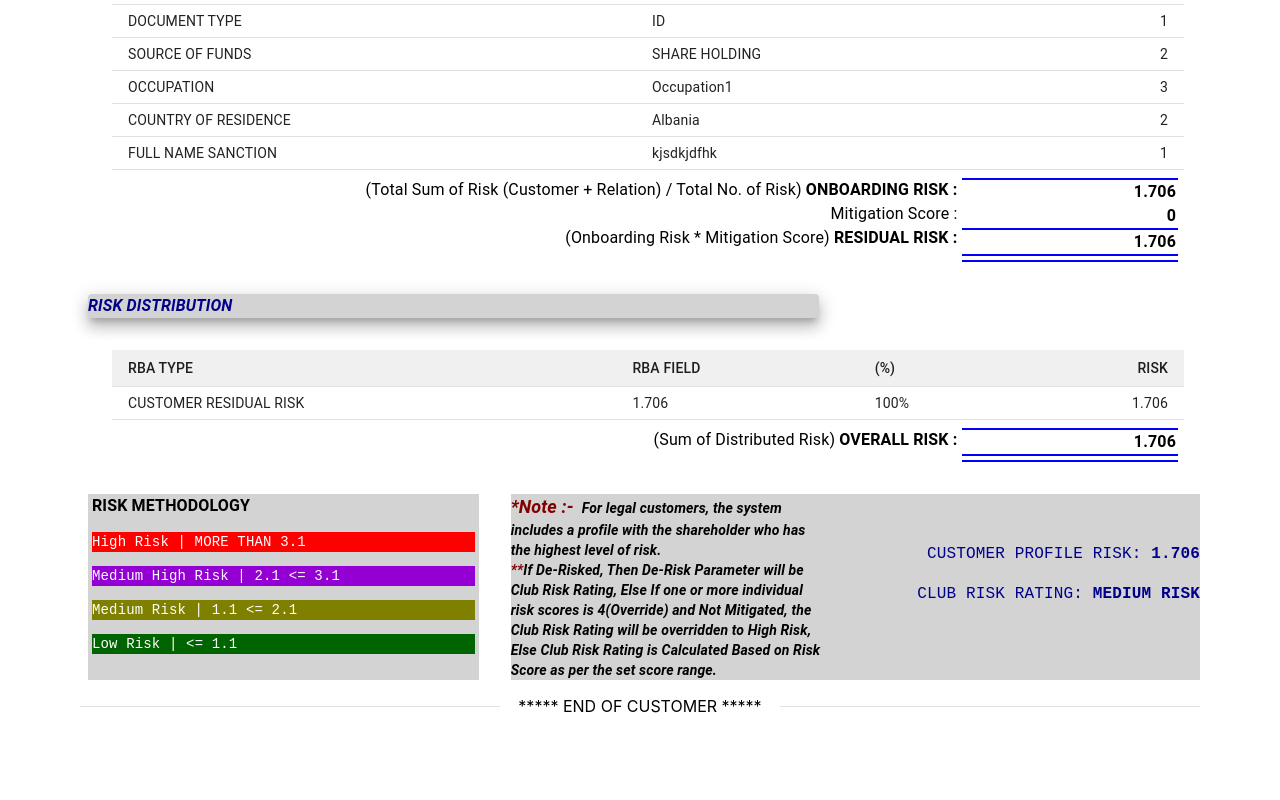
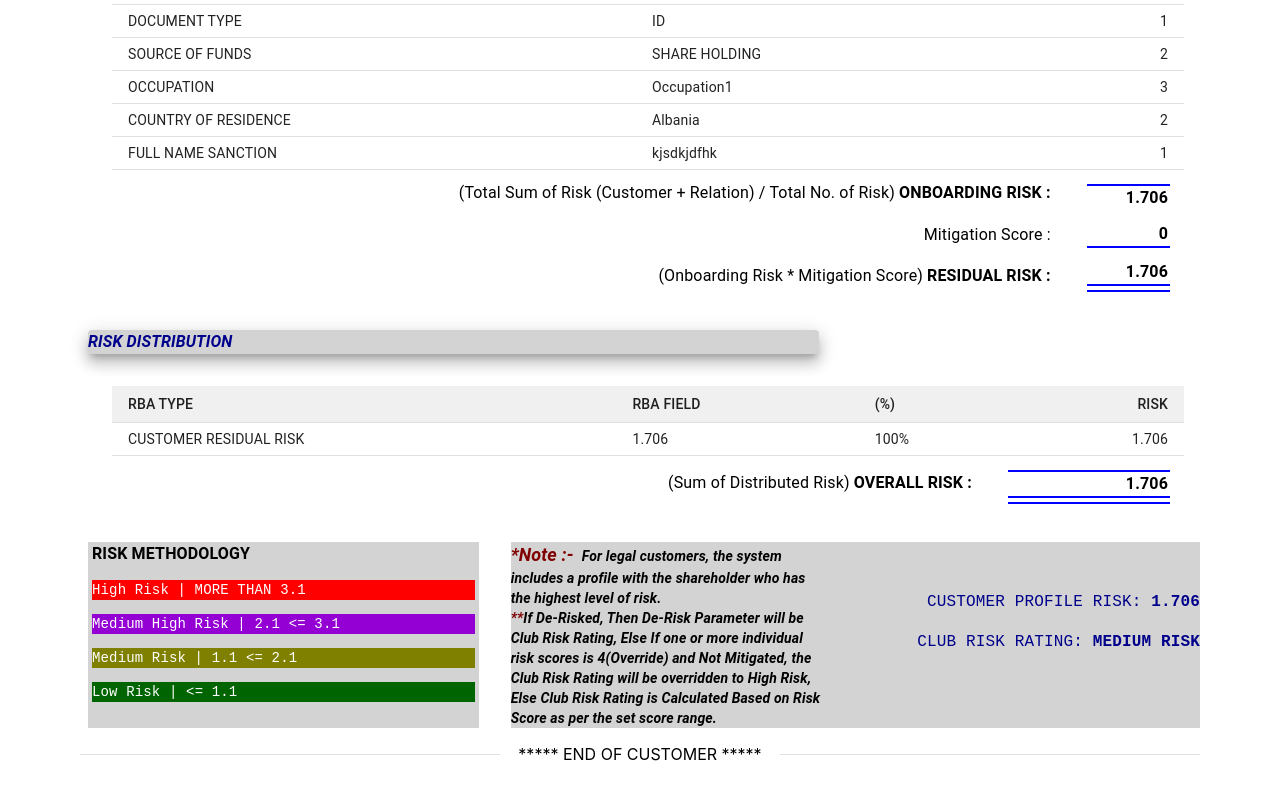
Before and after one commit to m-m4h4d/test, a React (Create React App) app: page / in a window 1280 px wide. Shown: the part 1239-2039 px from the top of the page. Built offline with nearby package versions, Linux system fonts and the light colour scheme.

Commit message:
Updated tables

```diff
--- a/src/components/ARA LLC.js
+++ b/src/components/ARA LLC.js
@@ -11,6 +11,7 @@ import {
   TableBody,
   TableRow,
   TableHead,
+  tableCellClasses
 } from "@mui/material";
 
 const data = {
@@ -305,20 +306,15 @@ function App() {
               justifyContent="flex-end"
               sx={{ width: "100%" }}
             >
-              <Box sx={{ pt: 1 }}>
+              <Table size="small" sx={{ [`& .${tableCellClasses.root}`]: { borderBottom: "none" } }}>
+                <TableRow sx={{ border: 'none' }}>
+                  <TableCell>
                     <Typography textAlign="right">
                       (Total Sum of Risk (Customer + Relation) / Total No. of Risk){" "}
                       <b>ONBOARDING RISK :&nbsp;</b>
                     </Typography>
-                <Typography textAlign="right">
-                  Mitigation Score :&nbsp;
-                </Typography>
-                <Typography textAlign="right">
-                  (Onboarding Risk * Mitigation Score){" "}
-                  <b>RESIDUAL RISK :&nbsp;</b>
-                </Typography>
-              </Box>
-              <Box width="20%" sx={{ mr: 1 }}>
+                  </TableCell>
+                  <TableCell>
                     <Divider
                       sx={{
                         mt: 1,
@@ -330,6 +326,15 @@ function App() {
                     <Typography textAlign="right">
                       <b>1.706</b>
                     </Typography>
+                  </TableCell>
+                </TableRow>
+                <TableRow sx={{ border: 'none' }}>
+                  <TableCell>
+                    <Typography textAlign="right">
+                      Mitigation Score :&nbsp;
+                    </Typography>
+                  </TableCell>
+                  <TableCell>
                     <Typography textAlign="right">
                       <b>0</b>
                     </Typography>
@@ -340,6 +345,16 @@ function App() {
                         width: "100%",
                       }}
                     />
+                  </TableCell>
+                </TableRow>
+                <TableRow sx={{ border: 'none' }}>
+                  <TableCell>
+                    <Typography textAlign="right">
+                      (Onboarding Risk * Mitigation Score){" "}
+                      <b>RESIDUAL RISK :&nbsp;</b>
+                    </Typography>
+                  </TableCell>
+                  <TableCell>
                     <Typography textAlign="right">
                       <b>1.706</b>
                     </Typography>
@@ -358,7 +373,9 @@ function App() {
                         width: "100%",
                       }}
                     />
-              </Box>
+                  </TableCell>
+                </TableRow>
+              </Table>
             </Box>
           </Box>
         </Box>
@@ -409,12 +426,14 @@ function App() {
               justifyContent="flex-end"
               sx={{ width: "100%" }}
             >
-              <Box sx={{ pt: 1 }}>
+              <Table size="small" sx={{ [`& .${tableCellClasses.root}`]: { borderBottom: "none" } }}>
+                <TableRow sx={{ border: 'none' }}>
+                  <TableCell>
                     <Typography textAlign="right">
                       (Sum of Distributed Risk) <b>OVERALL RISK :&nbsp;</b>
                     </Typography>
-              </Box>
-              <Box width="20%" sx={{ mr: 1 }}>
+                  </TableCell>
+                  <TableCell>
                     <Divider
                       sx={{
                         mt: 1,
@@ -441,7 +460,9 @@ function App() {
                         width: "100%",
                       }}
                     />
-              </Box>
+                  </TableCell>
+                </TableRow>
+              </Table>
             </Box>
           </Box>
           <Box
```
Lines whose indentation alone changed are shown as unchanged.
